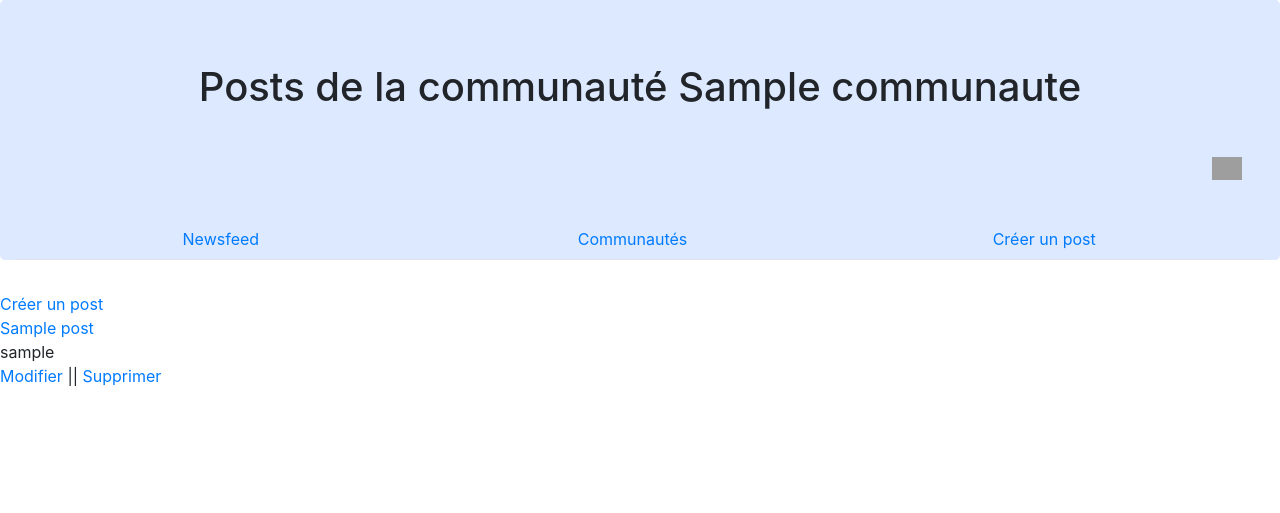
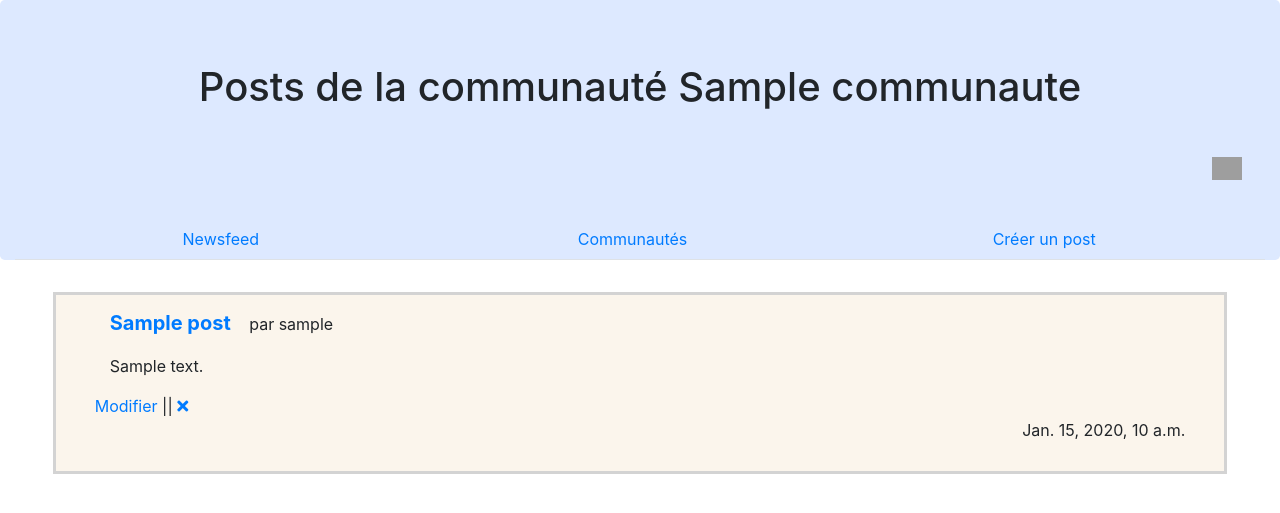
Before and after one commit to axellecousinou/projetIndividuel, a Django app: page /communaute/1 in a window 1280 px wide. Shown: the top 513 px of the page. Run offline with Django 3.2, Linux system fonts and the light colour scheme; a user stored in the database is signed in; tables that the repository leaves empty hold one stand-in row (values such as "Sample post"); some libraries are stand-ins or nearby versions; grey boxes are pictures that could not be loaded.

Commit message:
Finalisation affichage (sauf form)

```diff
--- a/projet/communitymanager/templates/communitymanager/communaute-list.html
+++ b/projet/communitymanager/templates/communitymanager/communaute-list.html
@@ -22,15 +22,15 @@
 {% endblock %}
 
 {% block content %}
-<table style="width:100%; margin:auto; padding:2%">
+<table class="table col-4 text-center" style="font-size:20px; margin:auto;">
 
   {% for com in list %}
   <tr>
     <td><a href="{% url 'communaute' com.id %}">{{ com.nom }}</a></td>
     {% if user in com.abonnes.all %}
-    <td><a href="{% url 'desabonnement' com.id %}" style="text-decoration: None;color:red;">Se désabonner</a></td>
+    <td><a href="{% url 'desabonnement' com.id %}" style="text-decoration: None;color:red;"><i class="fas fa-heart" style="color:red;"></i></a></td>
     {% else %}
-    <td><a href="{% url 'abonnement' com.id %}" style="text-decoration: None;color:black;">S'abonner</a></td>
+    <td><a href="{% url 'abonnement' com.id %}" style="text-decoration: None;color:black;"><i class="far fa-heart" style="color:red;"></i></a></td>
     {% endif %}
   </tr>
   {% endfor %}
--- a/projet/communitymanager/templates/communitymanager/communaute.html
+++ b/projet/communitymanager/templates/communitymanager/communaute.html
@@ -9,7 +9,6 @@
 {% endblock %}
 
 {% block content %}
-<a href="{% url 'nouveau-post' %}">Créer un post</a>
 
 {% if can_modif %}
 <p style="color:red;">Vous ne pouvez pas modifier ce post car vous n'en êtes pas l'auteur.</p>
@@ -19,10 +18,11 @@
 
 
 {% for post in list %}
-<div><a href="{% url 'post' post.id %}">{{ post.titre }}</a></br>
-  {{ post.auteur }}
+<div class="post col-11"><p class="float-left col-8"><a class="titrepost" href="{% url 'post' post.id %}">{{ post.titre }}</a> par {{ post.auteur }}</p>
+    <p class="col-8">{{ post.description }}</p>
+    <a href="{% url 'modif-post' post.id %}">Modifier</a> || <a href="{%url 'suppress-post' post.id %}"><i class="fas fa-times"></i></a>
+    <p class="col-push-6 text-right">{{ post.date_creation }}</p>
 </div>
-<a href="{% url 'modif-post' post.id %}">Modifier</a> || <a href="{%url 'suppress-post' post.id %}">Supprimer</a>
 {% endfor %}
 
 {% endblock %}
--- a/projet/communitymanager/templates/communitymanager/newsfeed.html
+++ b/projet/communitymanager/templates/communitymanager/newsfeed.html
@@ -24,8 +24,9 @@
 
 {% block content %}
 {% for post in list %}
-<div><a href="{% url 'post' post.id %}">{{ post.titre }}</a></br>
-  {{ post.auteur }} || {{ post.date_creation }}
+<div class="post col-11"><p class="float-left col-8"><a class="titrepost" href="{% url 'post' post.id %}">{{ post.titre }}</a> par {{ post.auteur }}</p>
+    <p class="col-8">{{ post.description }}</p>
+    <p class="col-push-6 text-right">{{ post.date_creation }}</p>
 </div>
 {% endfor %}
 {% endblock %}
--- a/projet/communitymanager/urls.py
+++ b/projet/communitymanager/urls.py
@@ -12,5 +12,5 @@ urlpatterns = [
     path('post/<int:post_id>', views.post, name='post'),
     path('nouveau_post/', views.nouveau_post, name='nouveau-post'),
     path('modif_post/<int:post_id>', views.modif_post, name='modif-post'),
-    path('suppress-post/<int:post_id>', views.suppress_post, name='suppress-post'),
+    path('suppress_post/<int:post_id>', views.suppress_post, name='suppress-post'),
 ]
--- a/projet/communitymanager/views.py
+++ b/projet/communitymanager/views.py
@@ -17,7 +17,7 @@ def newsfeed(request):
     communautes = request.user.communaute_set.all()
     list = []
     for com in communautes:
-        l = Post.objects.filter(communaute=com)
+        l = Post.objects.filter(communaute=com).orderby()
         for p in l:
             list.append(p)
 
--- a/projet/static/css/style.css
+++ b/projet/static/css/style.css
@@ -10,3 +10,7 @@
 div button {
     padding: 0.6% 0%;
 }
+
+.post {
+    background-color: grey;
+}
--- /dev/null
+++ b/projet/static/css/styles.css
@@ -0,0 +1,26 @@
+.head {
+    background-color:#DDE9FF;
+    padding:2% 0% 0% 0%;
+}
+
+.titre{
+    margin:3% 0% 0% 0%
+}
+
+div button {
+    padding: 0.6% 0%;
+}
+
+.titrepost {
+    font-size: 20px;
+    font-weight: bold;
+    margin-right:2%;
+}
+
+.post {
+    background-color: #FBF5EC;
+    margin: 2% auto;
+    padding: 1% 3%;
+    border: solid;
+    border-color:lightgrey;
+}
--- a/projet/templates/base.html
+++ b/projet/templates/base.html
@@ -7,7 +7,8 @@
     <meta name="viewport" content="width=device-width, initial-scale=1">
 
     <link rel="stylesheet" href="https://maxcdn.bootstrapcdn.com/bootstrap/4.5.2/css/bootstrap.min.css">
-    <link rel="stylesheet" href="{% static 'css/style.css' %}"/>
+    <link rel="stylesheet" href="https://use.fontawesome.com/releases/v5.6.3/css/all.css" integrity="sha384-UHRtZLI+pbxtHCWp1t77Bi1L4ZtiqrqD80Kn4Z8NTSRyMA2Fd33n5dQ8lWUE00s/" crossorigin="anonymous">
+    <link rel="stylesheet" href="{% static 'css/styles.css' %}"/>
     <script src="https://ajax.googleapis.com/ajax/libs/jquery/3.5.1/jquery.min.js"></script>
     <script src="https://cdnjs.cloudflare.com/ajax/libs/popper.js/1.16.0/umd/popper.min.js"></script>
     <script src="https://maxcdn.bootstrapcdn.com/bootstrap/4.5.2/js/bootstrap.min.js"></script>
```
